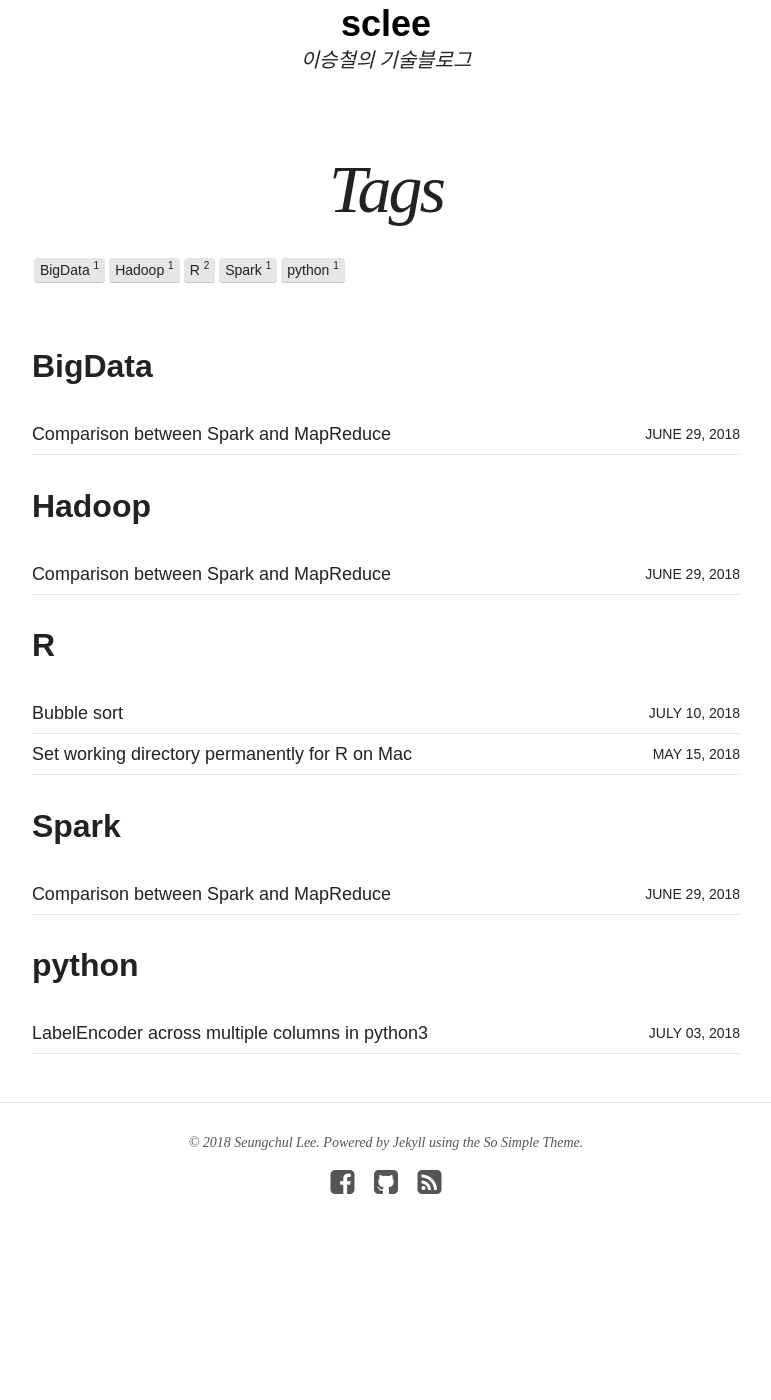
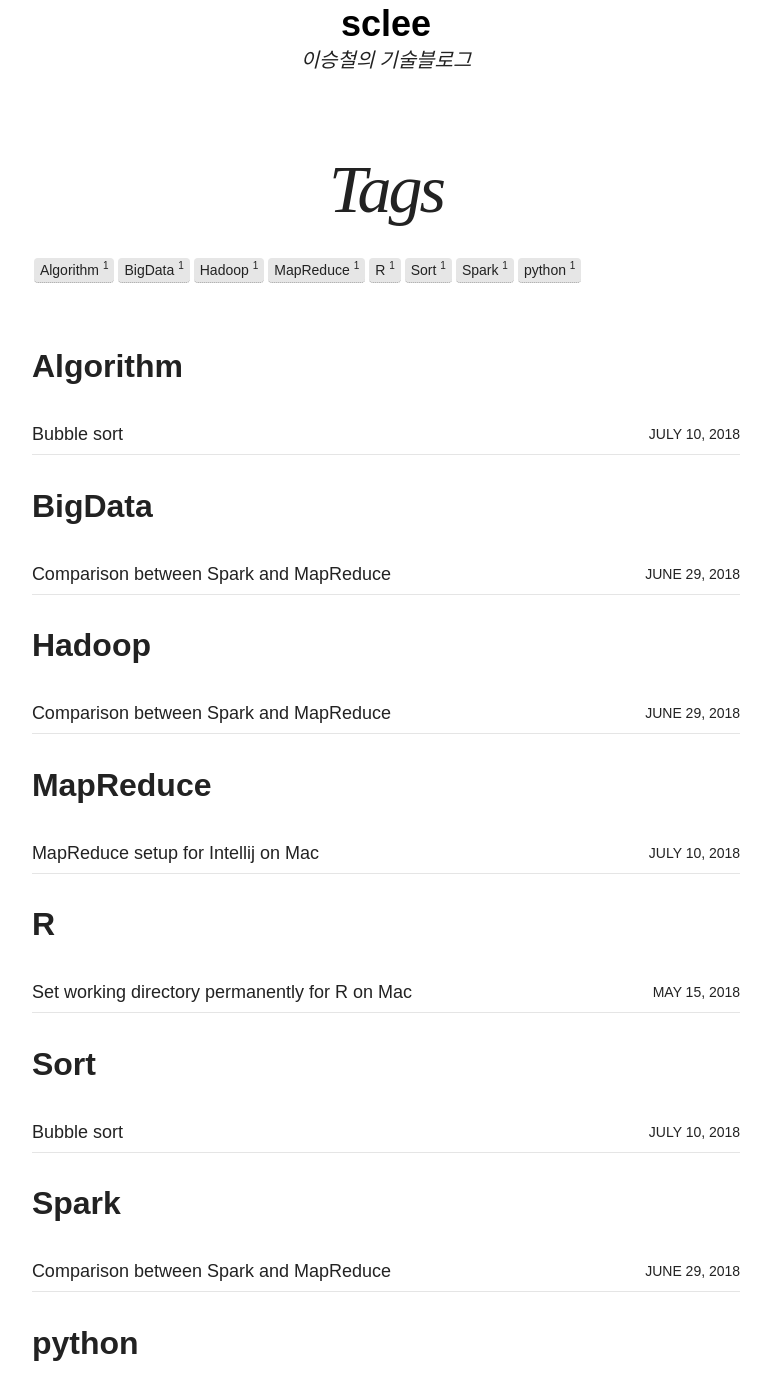
Before and after one commit to sclee01/sclee01.github.io, a Jekyll site: the page built from tags/index.md, in a window 1280 px wide and 1400 px high, scrolled down 323 px. Shown: the whole window, without its empty margins (254-1025 px from the left). Built offline with Jekyll 4.4.1, drawn with Linux system fonts in a browser that asks for light colours; nearby versions of some CDN libraries; before the commit the page ends 1617 px from its top, so only the background shows below that; part of the change alters nothing that is shown.

Commit message:
added the mapreduce

````diff
--- /dev/null
+++ b/_posts/blog/2018-07-10-MapReduce-Intellij-Mac.md
@@ -0,0 +1,137 @@
+---
+layout: post
+title: MapReduce setup for Intellij on Mac
+excerpt: "맵리듀스 개발 환경 구성하기"
+date: 2018-07-10
+modified: 2018-07-10
+author: sclee
+categories: blog
+tags: [MapReduce]
+image:
+  url: http://i.imgur.com/p0TzIOM.gif
+comments: true
+share: true
+---
+
+##   MapReduce + Intellij + Mac 실행환경 구성
+
+### 개요
+
+ 맥 OS에서 Intellij를 사용하여 하둡의 MapReduce 개발 환경을 구성하는  방법에 대해 알아보고자 합니다.
+
+
+###  구성 방법
+
+Intellij IDEA를 실행 시킵니다. 그리고 `File | New | Project | Maven` 순서로 Maven 기반의 Java 프로젝트를 실행합니다. `pom.xml`을 클릭 후에
+아래의 하둡관련 디펜던시를 `pom.xml`에 추가해줍니다.
+
+```
+<dependencies>
+  <!-- https://mvnrepository.com/artifact/org.apache.hadoop/hadoop-common -->
+  <dependency>
+ <groupId>org.apache.hadoop</groupId>
+ <artifactId>hadoop-common</artifactId>
+ <version>2.5.2</version>
+ </dependency>
+  <!-- https://mvnrepository.com/artifact/org.apache.hadoop/hadoop-mapreduce-client-core -->
+  <dependency>
+ <groupId>org.apache.hadoop</groupId>
+ <artifactId>hadoop-mapreduce-client-core</artifactId>
+ <version>2.5.2</version>
+ </dependency>
+```
+
+
+조금 기다리시면 자동으로 Maven이 라이브러리를 가져오는 것을 확인할 수 있습니다.
+
+이제 Java 버전을 확인합니다. Intellij에서 setting 하는 자바 버전이 모두 동일한지 확인해야 합니다. `File | Other settings | Default settings ` 에서 `Build tools` 그리고 `Maven` 에 있는 `Importer`와 `Runner`에서 JRE 및 JDK가 동일한 자바 버전인지 확인합니다. 저의 경우 Java 1.8을 사용하였습니다. 추가적으로 `Project Settings`에 `Project`의 `Project SDK`가 어떤 자바 버전을 사용하고 있는지도 확인해 봅니다.
+
+여기 까지 완료 후에 MapReduce의 대표 예제 코드인 WordCount를 실행합니다.
+
+### WordCount 소스
+```
+import org.apache.hadoop.conf.Configuration;
+import org.apache.hadoop.fs.Path;
+import org.apache.hadoop.io.IntWritable;
+import org.apache.hadoop.io.LongWritable;
+import org.apache.hadoop.io.Text;
+import org.apache.hadoop.mapreduce.Job;
+import org.apache.hadoop.mapreduce.Mapper;
+import org.apache.hadoop.mapreduce.Reducer;
+import org.apache.hadoop.mapreduce.lib.input.FileInputFormat;
+import org.apache.hadoop.mapreduce.lib.input.TextInputFormat;
+import org.apache.hadoop.mapreduce.lib.output.FileOutputFormat;
+import org.apache.hadoop.mapreduce.lib.output.TextOutputFormat;
+import java.io.IOException;
+import java.util.StringTokenizer;
+
+
+
+public class WordCount {
+    public static class Map extends Mapper<LongWritable, Text, Text, IntWritable> {
+        private final static IntWritable one = new IntWritable(1);
+ private Text word = new Text();
+ public void map(LongWritable key, Text value, Context context) throws IOException, InterruptedException {
+            String line = value.toString();
+  StringTokenizer tokenizer = new StringTokenizer(line);
+ while (tokenizer.hasMoreTokens()) {
+                word.set(tokenizer.nextToken());
+  context.write(word, one);
+  }
+        }
+    }
+    public static class Reduce extends Reducer<Text, IntWritable, Text, IntWritable> {
+        public void reduce(Text key, Iterable<IntWritable> values, Context context)
+                throws IOException, InterruptedException {
+            int sum = 0;
+ for (IntWritable val : values) {
+                sum += val.get();
+  }
+            context.write(key, new IntWritable(sum));
+  }
+    }
+    public static void main(String[] args) throws IOException, ClassNotFoundException, InterruptedException {
+        Configuration conf = new Configuration();
+  Job job = new Job(conf, "wordcount");
+  job.setJarByClass(WordCount.class);
+  job.setOutputKeyClass(Text.class);
+  job.setOutputValueClass(IntWritable.class);
+  job.setMapperClass(Map.class);
+  job.setReducerClass(Reduce.class);
+  job.setInputFormatClass(TextInputFormat.class);
+  job.setOutputFormatClass(TextOutputFormat.class);
+  FileInputFormat.addInputPath(job, new Path(args[0]));
+  FileOutputFormat.setOutputPath(job, new Path(args[1]));
+  job.waitForCompletion(true);
+  }
+}
+```
+
+###  빌드 과정
+
+보통 artifact을 이용해서 jar파일을 생성하는데, 이 방법보다 Maven 빌드를 추천드립니다.
+
+![enter image description here](https://lh3.googleusercontent.com/vRBfYK3ksq9SPVRjzljqdT8UPqZkmMHXBqcfrc_dfQdrElpVmtrcX-4Oybfk5GDOJzCIPxKdVePl)
+
+위의 그림에서 보듯이 오른쪽 Maven 화면에서 빌드를 진행합니다. 보통 `Clean|Compile|Package`를 하여 jar 파일을 생성합니다.
+
+### WordCount 실행
+
+생성된 Jar파일을 제 맥북에서 분산 환경으로 옮겨 놓습니다.
+
+![enter image description here](https://lh3.googleusercontent.com/-u2XY9mXEk7Qczo192s__MsjWW181HkdLzMMTGYBhYSd0ZKX2kgXsf30wK7w6tjGFbn_haSxnKL2)
+
+하둡을 이용해서 Jar파일을 실행합니다. 이때 제가 만든 Jar의 클래스 이름이 WordCount이기 때문에 명령어의 인자에 WordCount를 넣어주었습니다.
+
+![enter image description here](https://lh3.googleusercontent.com/ggatE9OImT-DFcBID1Hywc7aC9gzNXL4ruVdmT392FKwgbLGjm7pXSbIP2F9llq7IoJY7yowo4yq)
+
+맵리듀스가 실행됩니다. 그리고 해당 디렉토리로 가니 생성된 파일을 확인해 볼 수 있습니다.
+
+![enter image description here](https://lh3.googleusercontent.com/apX0BXYPBgGr1wzlXSfCwzntAUmHj4QUPd9ekTO1SaibJTi5Y21RdAncMoSjbgkDI93FAIBs0iFv)
+
+---
+참고 문서
+1. [http://msoliman.me/2017/04/24/first-map-reduce-inside-intellij-with-docker-container/] (http://msoliman.me/2017/04/24/first-map-reduce-inside-intellij-with-docker-container/)
+<!--stackedit_data:
+eyJoaXN0b3J5IjpbLTExMzA4NTYxNzFdfQ==
+-->
--- a/_posts/blog/2018-07-10-bubble-sort.md
+++ b/_posts/blog/2018-07-10-bubble-sort.md
@@ -6,7 +6,7 @@ date: 2018-07-10
 modified: 2018-07-10
 author: sclee
 categories: blog
-tags: [R]
+tags: [Algorithm,Sort]
 image:
   url: http://i.imgur.com/p0TzIOM.gif
 comments: true
````
